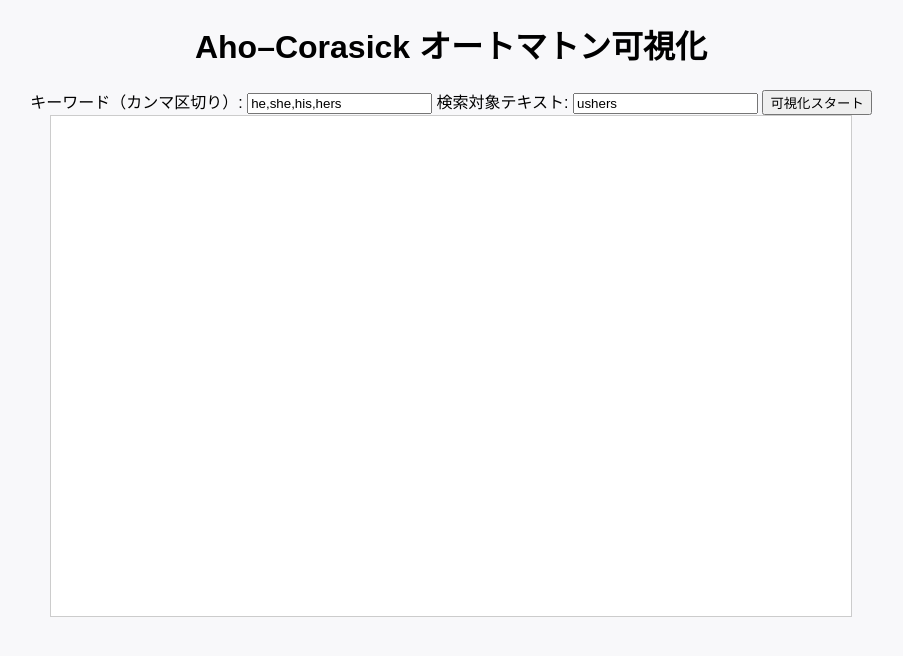
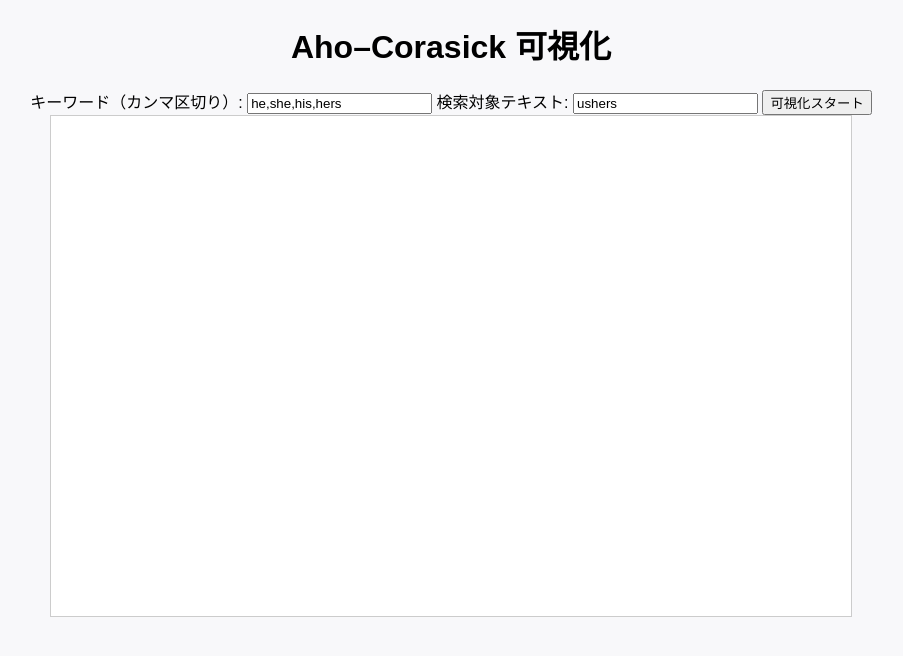
Before and after one commit to Akatomatokan/argo, a plain HTML site: page index.html in a window 1280 px wide. Shown: the whole page, without its empty margins (189-1092 px from the left). Drawn offline with Linux system fonts and the light colour scheme.

Commit message:
Update index.html

```diff
--- a/index.html
+++ b/index.html
@@ -6,7 +6,7 @@
   <link rel="stylesheet" href="style.css" />
 </head>
 <body>
-  <h1>Aho–Corasick オートマトン可視化</h1>
+  <h1>Aho–Corasick 可視化</h1>
 
   <section>
     <label>キーワード（カンマ区切り）:</label>
```
